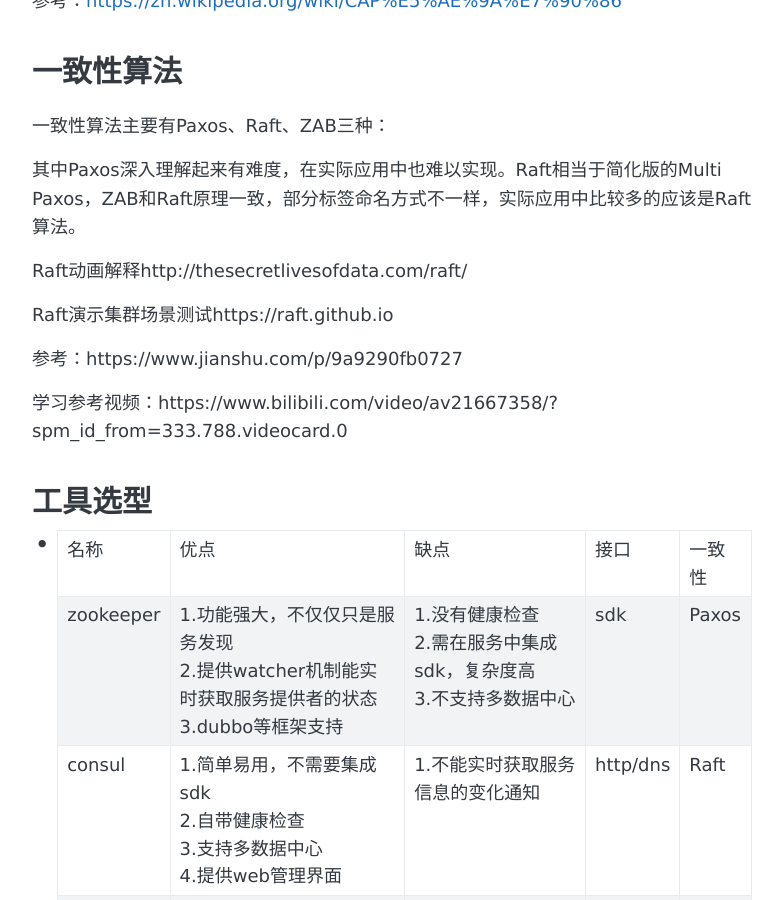
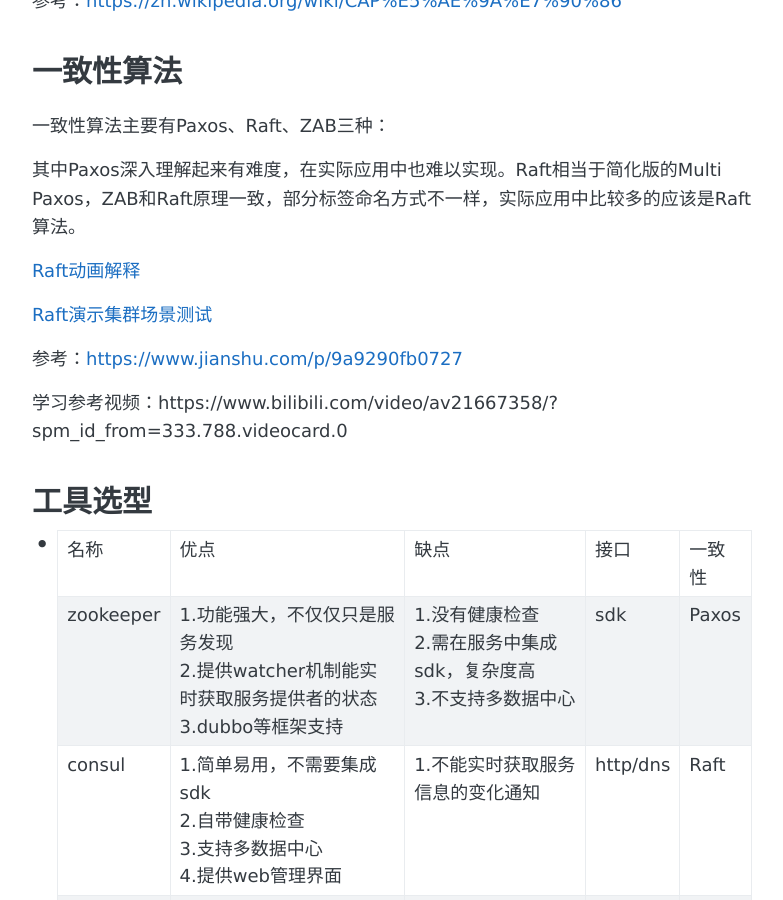
Before and after one commit to pzypxh/pzypxh.github.io, a Jekyll site: the page built from _posts/2019-07-05-分布式一致性工具学习笔记.md, in a window 1280 px wide and 900 px high, scrolled down 810 px. Shown: the whole window, without its empty margins (248-1031 px from the left). Built offline with Jekyll 4.4.1, drawn with Linux system fonts in a browser that asks for light colours; part of the change alters nothing that is shown.

```diff
--- a/_posts/2019-07-05-分布式一致性工具学习笔记.md
+++ b/_posts/2019-07-05-分布式一致性工具学习笔记.md
@@ -27,11 +27,11 @@ comments: true
 
 其中Paxos深入理解起来有难度，在实际应用中也难以实现。Raft相当于简化版的Multi Paxos，ZAB和Raft原理一致，部分标签命名方式不一样，实际应用中比较多的应该是Raft算法。
 
-Raft动画解释http://thesecretlivesofdata.com/raft/
+ [Raft动画解释](http://thesecretlivesofdata.com/raft/)
 
-Raft演示集群场景测试https://raft.github.io
+ [Raft演示集群场景测试](https://raft.github.io)
 
-参考：https://www.jianshu.com/p/9a9290fb0727
+参考：[https://www.jianshu.com/p/9a9290fb0727](https://www.jianshu.com/p/9a9290fb0727)
 
 学习参考视频：https://www.bilibili.com/video/av21667358/?spm_id_from=333.788.videocard.0
 
```
